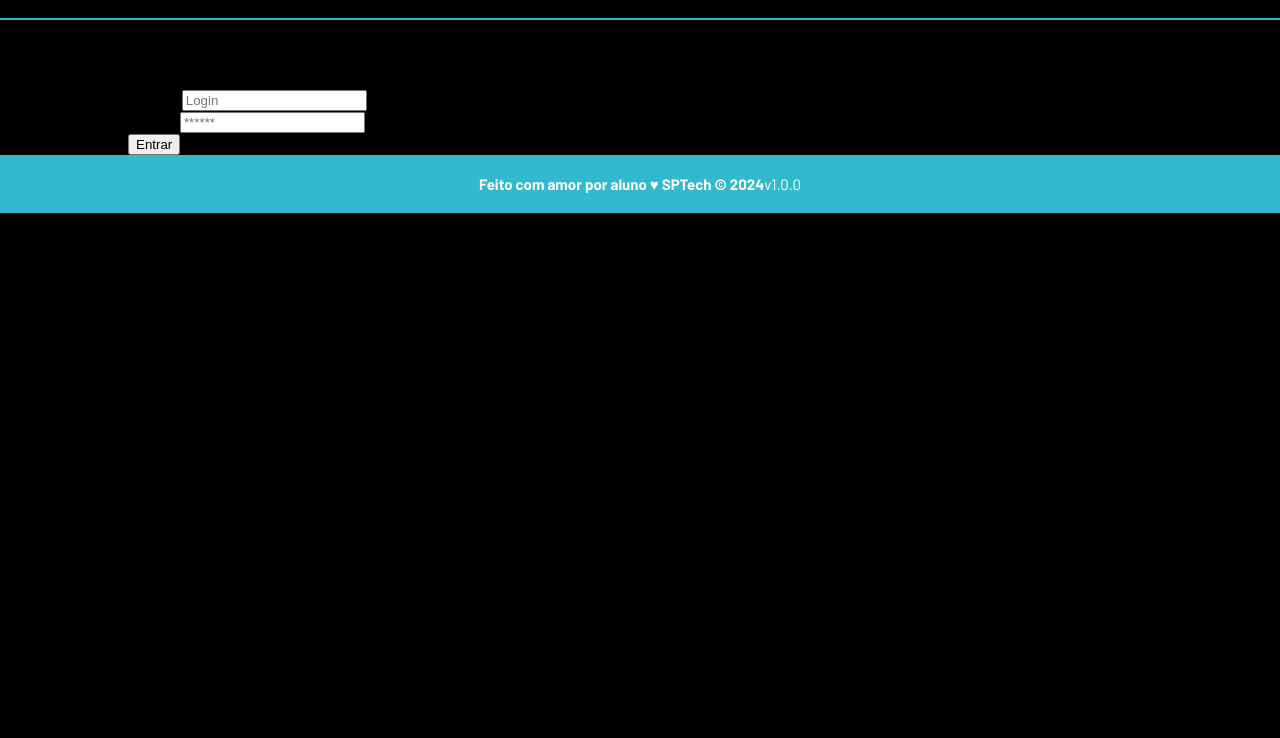
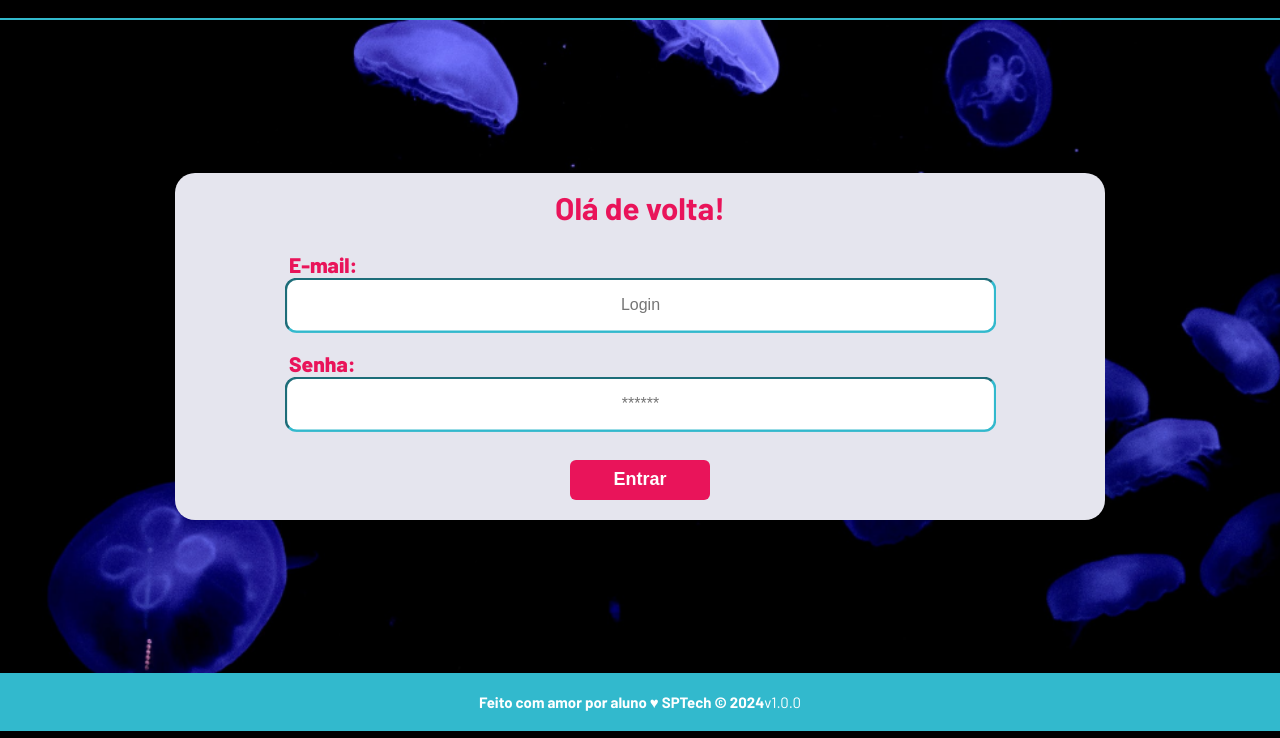
Before and after one commit to DYTateno/Aquatech-DIOGO, a plain HTML site: page public/login.html in a window 1280 px wide. Shown: the part 62-800 px from the top of the page. Drawn offline with Linux system fonts and the light colour scheme.

Commit message:
Aquatech versão final

```diff
--- a/public/styles/style.css
+++ b/public/styles/style.css
@@ -31,7 +31,131 @@ body{
     display: flex;
     width: 80%;
     margin: auto;
+
+
+
 }
+ .login{
+
+    height: var(--tamanho-banner);
+    color: white;
+    background-image: url('../assets/imgs/bg-jelly-fish-para-home.png') ;
+    background-size: cover;
+}
+
+.login .container{
+    justify-content: space-around;
+    align-items: center;
+    height: 100%;
+
+
+}
+
+.card{
+    background-color: #e5e5ee;
+    width: 930px;
+    align-content: center;
+    display: flex;
+    flex-direction: column;
+    border-radius: 20px;
+
+
+
+
+}
+.card .card-login{
+    display: flex;
+    height: 91%;
+
+}
+
+.container .campo{
+
+    display: flex;
+    justify-content: center;
+    flex-direction: column;
+    scale: 120%;
+
+}
+.container .campo span{
+
+    display: flex;
+    text-wrap: nowrap;
+    align-self: flex-start;
+    margin-left: 5%;
+    color: #E9145A;
+    font-weight: 800;
+    font-size: 110%;
+
+
+}
+.container .campo input{
+
+    display: flex;
+    justify-content: space-evenly;
+    width: 90%;
+    height: 40px;
+    align-self:center;
+    border-radius: 10px;
+    border-color: #32b9cd;
+    text-align: center;
+
+}
+
+
+.formulario {
+
+    display: flex;
+    justify-content: space-around;
+    flex-direction: column;
+    width: 70%;
+    margin: auto;
+
+
+
+}
+.formulario .campo {
+
+    display: flex;
+    flex-direction: column;
+    height: 99px;
+
+
+
+
+}
+.formulario button{
+
+    display: flex;
+    justify-content: space-around;
+    align-items: center;
+    align-self: center;
+    margin: 20px;
+    width: 140px;
+    border-radius: 6px;
+    margin-top: 20px;
+    height: 40px;
+    color: white;
+    font-size: large;
+    font-weight: bold;
+    background-color: #E9145A;
+    border: none;
+
+
+
+}
+
+.login h2{
+
+    justify-content: center;
+    display: flex;
+    align-items: center;
+    color: #E9145A;
+    scale: 1.3;
+
+
+}
+
 
 .header .container{
     justify-content: space-between;
@@ -77,7 +201,8 @@ body{
 .banner .container{
     justify-content: center;
     align-items: center;
-    height: 100%;
+    height: var(--tamanho-header);
+
 }
 
 .banner .container p{
@@ -133,8 +258,3 @@ body{
     justify-content: center;
     align-items: center;
 }
-
-.version .container{
-
-
-}
```
Also changed, not shown: 1 other file.
